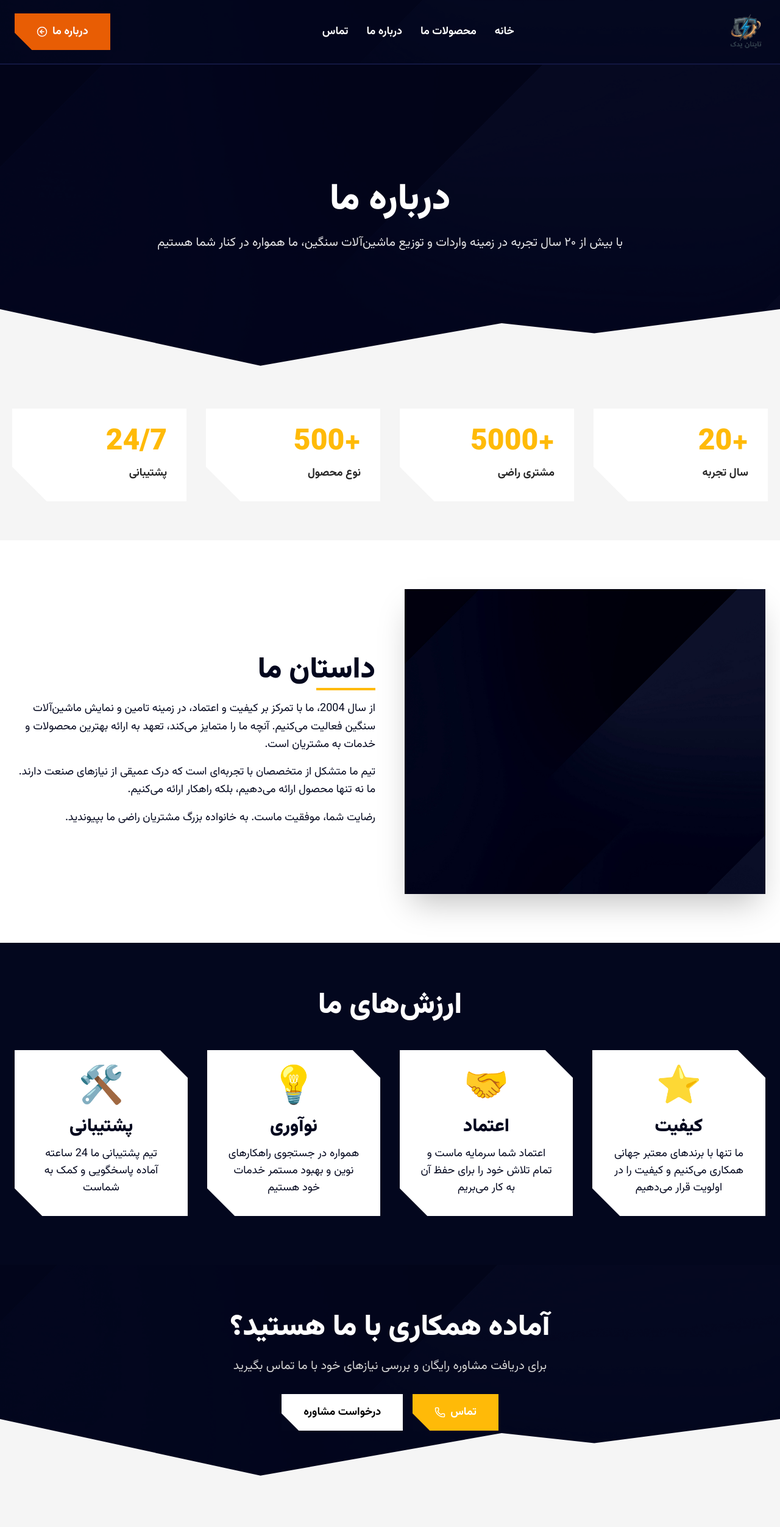
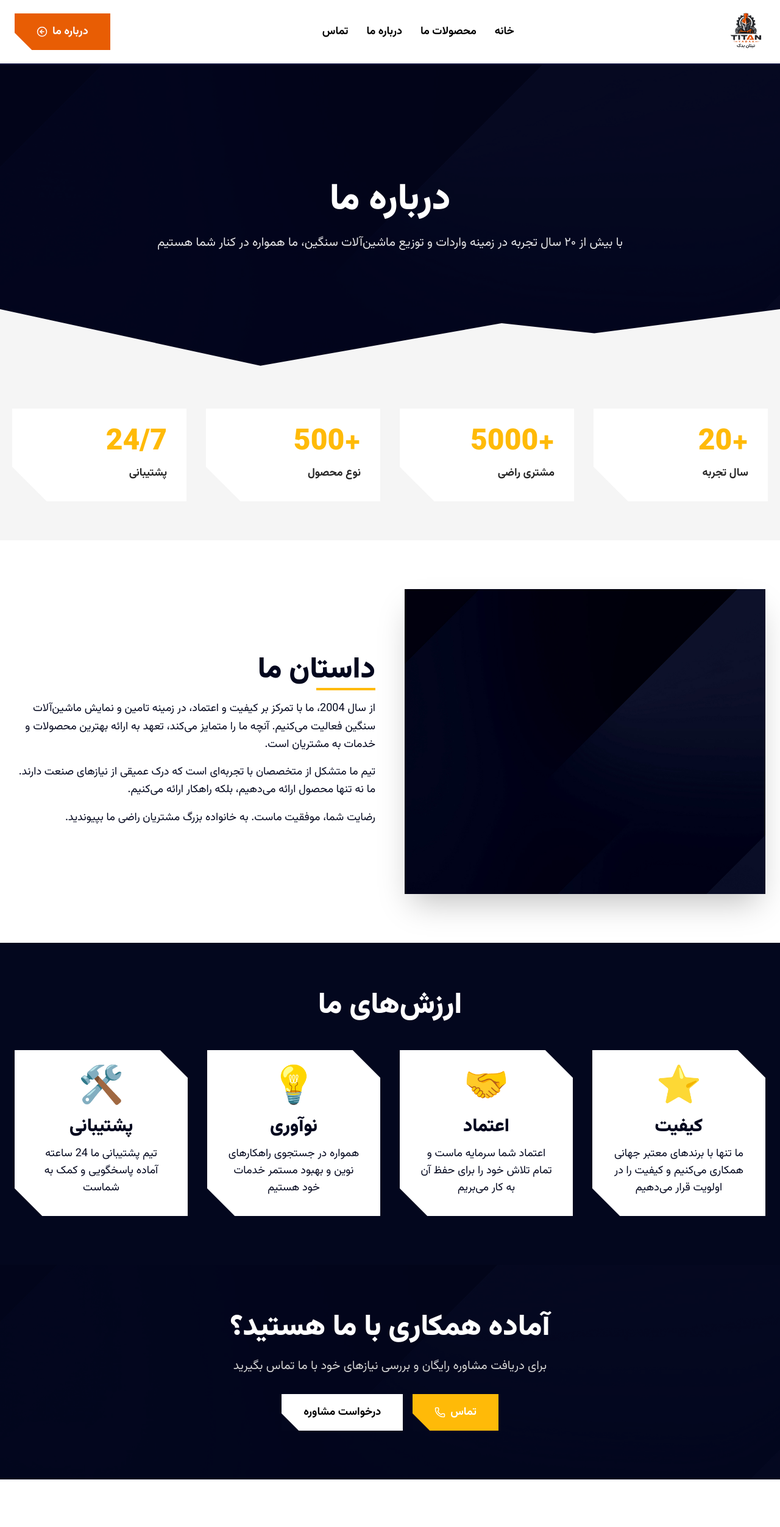
Before and after one commit to parsa-farshah/TitanYadak, a Next.js app: page /aboutUs in a window 1280 px wide. Shown: the top 2504 px of the page at 61% size. Built offline with nearby package versions, Linux system fonts and the light colour scheme.

Commit message:
add changes

```diff
--- a/app/aboutUs/page.tsx
+++ b/app/aboutUs/page.tsx
@@ -11,13 +11,13 @@ import NavigationAndLogo from "../components/NavigationAndLogo";
 
 export default function AboutPage() {
   return (
-    <main className="bg-[#F5F5F5]">
+    <main className="bg-white">
       <NavigationAndLogo currentPage="/about" />
       <AboutHero />
       <AboutStats />
       <AboutStory />
       <AboutValues />
-      <div className="mb-14">
+      <div className="mb-20">
         <AboutCTA />
       </div>
       <Footer />
--- a/app/bulldozer-parts/page.tsx
+++ b/app/bulldozer-parts/page.tsx
@@ -27,7 +27,9 @@ export default function BulldozerPartsPage() {
         brandFilter={brandFilter}
         categoryFilter={categoryFilter}
       />
-      <PartsCTA />
+      <div className="mb-20">
+        <PartsCTA />
+      </div>
       <Footer />
     </main>
   );
--- a/app/components/Footer.tsx
+++ b/app/components/Footer.tsx
@@ -12,27 +12,26 @@ import {
 function Footer() {
   return (
     <div
-      className="relative overflow-hidden bg-cover bg-center bg-fixed mt-20"
+      className="relative overflow-hidden bg-cover bg-center bg-fixed"
       style={{ backgroundImage: "url('/images/bgMain.jpg')" }}
     >
-      {/* Overlay */}
-      <div className="absolute inset-0 bg-[#03071E]/90 z-0" />
-
       {/* Content */}
       <div className="relative z-10 px-6 md:px-12 py-16 md:py-20">
         <section className="w-full flex flex-col gap-y-10 md:flex-row md:gap-8 2xl:container 2xl:mx-auto">
           {/* Logo and About */}
           <div className="flex flex-col gap-y-5 md:w-[35%]">
-            <figure>
+            <figure className="bg-white p-1 w-fit rounded-xl">
               <Image
-                src="/images/logo.png"
+                src="/images/logoMain.png"
                 alt="کاربن - قطعات بلدوزر"
                 width={80}
                 height={80}
                 loading="lazy"
               />
             </figure>
-            <h3 className="text-white text-xl md:text-2xl font-black">کاربن</h3>
+            <h3 className="text-white text-xl md:text-2xl font-black">
+              تیتان یدک
+            </h3>
             <p className="text-[#d3d3d3] text-sm md:text-base leading-7">
               تأمین‌کننده معتبر قطعات یدکی ماشین‌آلات سنگین با بیش از ۲۰ سال
               تجربه. ما با ارائه محصولات اصل و باکیفیت، شریک قابل اعتماد
--- a/app/components/NavigationAndLogo.tsx
+++ b/app/components/NavigationAndLogo.tsx
@@ -3,6 +3,7 @@ import { ArrowLeftCircleIcon } from "lucide-react";
 import Image from "next/image";
 import React from "react";
 import { MobileMenu } from "./MobileMenu";
+import Link from "next/link";
 
 interface NavigationAndLogoProps {
   currentPage: string;
@@ -10,25 +11,22 @@ interface NavigationAndLogoProps {
 
 function NavigationAndLogo({ currentPage }: NavigationAndLogoProps) {
   return (
-    <div
-      className="relative overflow-hidden bg-cover bg-center bg-fixed"
-      style={{ backgroundImage: "url('/images/bgMain.jpg')" }}
-    >
-      {/* لایه تیره روی بک گراند */}
-      <div className="absolute inset-0 bg-[#03071E]/80 z-0"></div>
-
+    <div className="relative overflow-hidden bg-cover bg-center bg-fixed bg-white">
       {/* navigation and logo and button */}
       <div className="py-5 flex justify-between items-center relative z-10 2xl:container 2xl:mx-auto border-b-2 border-b-[#121741] px-6">
         {/* logo */}
-        <figure>
+        <Link href="./">
+          <figure className="">
             <Image
-            src="/images/logo.png"
+              src="/images/logoMain.png"
               alt="logo"
               width={64}
               height={64}
               loading="lazy"
             />
           </figure>
+        </Link>
+
         {/* menu mobile */}
         <div className="lg:hidden">
           <MobileMenu currentPage={currentPage} />
@@ -42,7 +40,7 @@ function NavigationAndLogo({ currentPage }: NavigationAndLogoProps) {
                 className={
                   currentPage === "/"
                     ? "text-primary"
-                    : "text-white hover:text-primary"
+                    : "text-black hover:text-primary"
                 }
               >
                 خانه
@@ -54,7 +52,7 @@ function NavigationAndLogo({ currentPage }: NavigationAndLogoProps) {
                 className={
                   currentPage === "/products"
                     ? "text-primary"
-                    : "text-white hover:text-primary"
+                    : "text-black hover:text-primary"
                 }
               >
                 محصولات ما
@@ -66,7 +64,7 @@ function NavigationAndLogo({ currentPage }: NavigationAndLogoProps) {
                 className={
                   currentPage === "/aboutUs"
                     ? "text-primary"
-                    : "text-white hover:text-primary"
+                    : "text-black hover:text-primary"
                 }
               >
                 درباره ما
@@ -78,7 +76,7 @@ function NavigationAndLogo({ currentPage }: NavigationAndLogoProps) {
                 className={
                   currentPage === "/aboutUs"
                     ? "text-primary"
-                    : "text-white hover:text-primary"
+                    : "text-black hover:text-primary"
                 }
               >
                 تماس
@@ -87,7 +85,7 @@ function NavigationAndLogo({ currentPage }: NavigationAndLogoProps) {
           </ul>
         </section>
         {/* left button */}
-        <button className="px-9 py-4 relative bg-secondary overflow-hidden before:content-[] before:w-10 before:h-10 before:bg-[#03071E] before:absolute before:-left-5 before:-bottom-5 before:rotate-45 group hover:bg-primary duration-500 cursor-pointer hidden lg:flex">
+        <button className="px-9 py-4 relative bg-secondary overflow-hidden before:content-[] before:w-10 before:h-10 before:bg-white before:absolute before:-left-5 before:-bottom-5 before:rotate-45 group hover:bg-primary duration-500 cursor-pointer hidden lg:flex">
           <section className="flex items-center gap-2">
             <span className="text-white text-lg font-bold group-hover:text-black duration-500">
               درباره ما
--- a/app/components/about/AboutCTA.tsx
+++ b/app/components/about/AboutCTA.tsx
@@ -35,19 +35,6 @@ export default function AboutCTA() {
           </button>
         </div>
       </div>
-      {/* SVG Divider */}
-      <div className="absolute bottom-0 left-0 right-0 z-20">
-        <svg
-          className="w-full h-[60px] md:h-[100px]"
-          viewBox="0 0 1000 100"
-          preserveAspectRatio="none"
-        >
-          <path
-            fill="#F5F5F5"
-            d="M761.9,40.6L643.1,24L333.9,93.8L0.1,1H0v99h1000V1"
-          />
-        </svg>
-      </div>
     </section>
   );
 }
--- a/app/components/bulldozer-parts/PartsCTA.tsx
+++ b/app/components/bulldozer-parts/PartsCTA.tsx
@@ -80,7 +80,7 @@ export default function PartsCTA() {
       {/* Separator SVG */}
       <div className="relative z-20 mt-10">
         <svg
-          className="w-full h-[100px]"
+          className="w-full h-[50px]"
           viewBox="0 0 1000 100"
           preserveAspectRatio="none"
         >
```
Also changed, not shown: public/images/logo.png (deleted), public/images/logoMain.png (added). Lines whose indentation alone changed are shown as unchanged.
